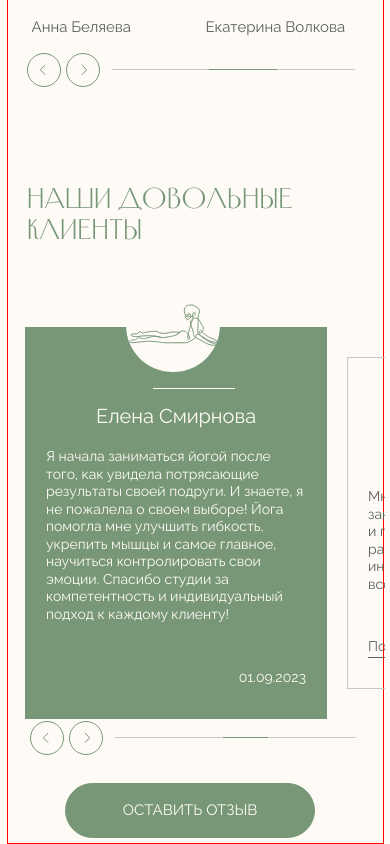
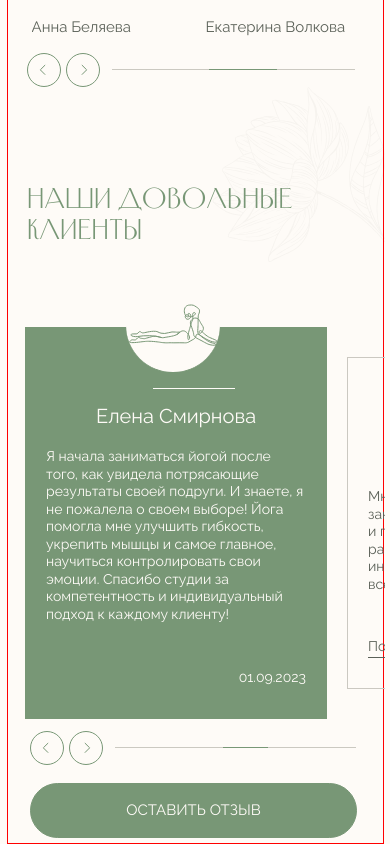
Before and after one commit to Sochniynapas/Landing_Page_Yoga, a React (Vite) app: page / in a window 390 px wide. Shown: the part 4026-4870 px from the top of the page. Built offline with nearby package versions, Linux system fonts and the light colour scheme; data requests are answered from the project's data file.

Commit message:
Добавил цветок между клиентами и тренерами

```diff
--- a/src/components/CustomerReviews/CustomerReviews.css
+++ b/src/components/CustomerReviews/CustomerReviews.css
@@ -1,5 +1,4 @@
 @import url("/src/main.css");
-
 .reviews_section {
   display: grid;
   width: 1200px;
@@ -21,6 +20,9 @@
   gap: 0px;
   opacity: 0px;
   padding-left: 2px;
+}
+.phone_flower_cr {
+  display: none;
 }
 .reviews_section .send_review {
   grid-area: 1 / 20 / 3 / -1;
@@ -217,6 +219,9 @@
     grid-template-rows: repeat(32, 20px);
     padding-top: 100px;
   }
+  .phone_flower_cr {
+    display: none;
+  }
   .reviews_title {
     font-size: 32px;
     line-height: 38.4px;
@@ -326,15 +331,21 @@
     padding-left: 2px;
   }
   .reviews_section .send_review {
-    grid-area: 31 / 3 / -1 / -1;
+    grid-area: 31 / 1 / -1 / -1;
     display: block;
+    margin-left: 5px;
+    width: 327px;
+  }
+  .reviews_section .send_review:hover {
+    background-color: var(--color_bg);
+    color: var(--color_1);
   }
   .customer_reviews_area {
-    grid-area: 3 / 1 / -1 / -1;
+    grid-area: 3 / 1 / 30 / -1;
     display: grid;
-    padding-top: 0  px;
+    padding-top: 0px;
     grid-template-columns: repeat(12, 30px);
-    grid-template-rows: repeat(23, 25px);
+    grid-template-rows: repeat(22, 25px);
   }
   .all_customer_reviews {
     display: flex;
@@ -398,7 +409,7 @@
   }
   .switch_review {
     grid-area: 21 / 1 / 21 / -1;
-    padding-top: 0px;
+    padding-top: 10px;
     padding-bottom: 0px;
     height: 30px;
   }
@@ -422,4 +433,15 @@
   .current_flower {
     display: none;
   }
+  .phone_flower_cr {
+    display: block;
+    background-size: cover;
+    background-repeat: no-repeat;
+    width: 200px;
+    height: 240px;
+    position: relative;
+    bottom: 130px;
+    left: 140px;
+    z-index: -1;
+  }
 }
--- a/src/components/CustomerReviews/CustomerReviews.jsx
+++ b/src/components/CustomerReviews/CustomerReviews.jsx
@@ -47,6 +47,12 @@ const CustomerReviews = () => {
   return (
     <section className="reviews_section">
       <span className="reviews_title">НАШИ ДОВОЛЬНЫЕ КЛИЕНТЫ</span>
+      <div
+        className="phone_flower_cr"
+        style={{
+          backgroundImage: "url('/src/components/Icons/Phone_Flower_CR.svg')",
+        }}
+      ></div>
       <button className="send_review">ОСТАВИТЬ ОТЗЫВ</button>
       <div className="customer_reviews_area">
         {allCustomersReviews.length > 0 && (
@@ -59,7 +65,7 @@ const CustomerReviews = () => {
                   elements.push(
                     <div key={i} className="current_customer">
                       <div className="current_circle">
-                        <Pose num={Number(element.id)}/>
+                        <Pose num={Number(element.id)} />
                       </div>
                       <span className="current_review_name">
                         {element.name}
@@ -73,13 +79,19 @@ const CustomerReviews = () => {
                           style={{
                             borderBottom: "1px solid #fefbf7",
                             padding: "10px 0px 0px 0px",
-                            margin: 0
+                            margin: 0,
                           }}
                           className="current_review_text"
                         >
                           Подробнее
                         </p>
-                        <div className="current_flower" style={{backgroundImage:"url('/src/components/Icons/Review_Flower.svg')"}} />
+                        <div
+                          className="current_flower"
+                          style={{
+                            backgroundImage:
+                              "url('/src/components/Icons/Review_Flower.svg')",
+                          }}
+                        />
                         <span
                           style={{ padding: "10px 0px 0px 0px" }}
                           className="current_review_text"
@@ -93,7 +105,7 @@ const CustomerReviews = () => {
                   elements.push(
                     <div key={i} className="customer">
                       <div className="circle">
-                        <Pose num={Number(element.id)}/>
+                        <Pose num={Number(element.id)} />
                       </div>
                       <span className="review_name">{element.name}</span>
                       <div className="review_divider"></div>
```
Also changed, not shown: src/components/Icons/Phone_Flower_CR.svg (added).
